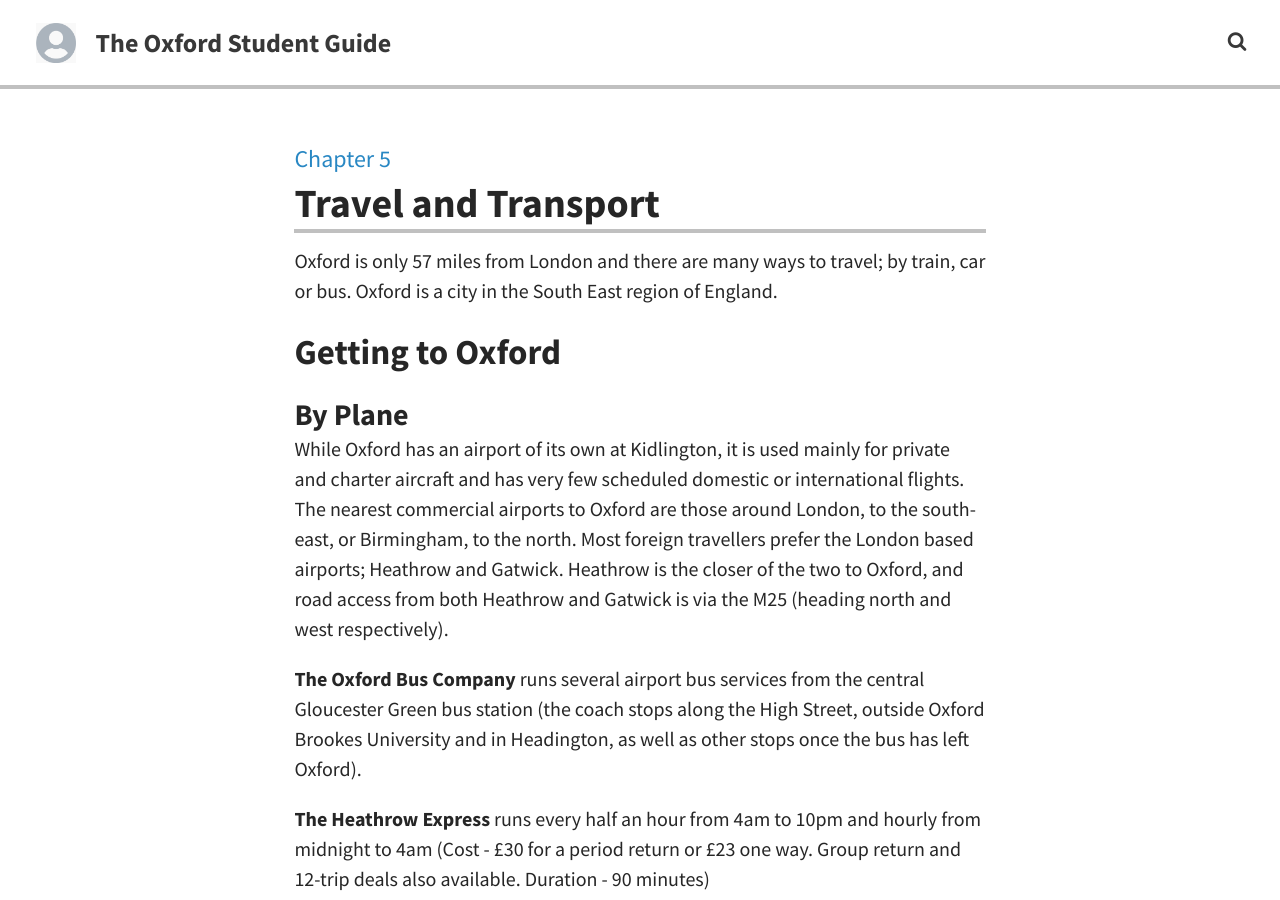
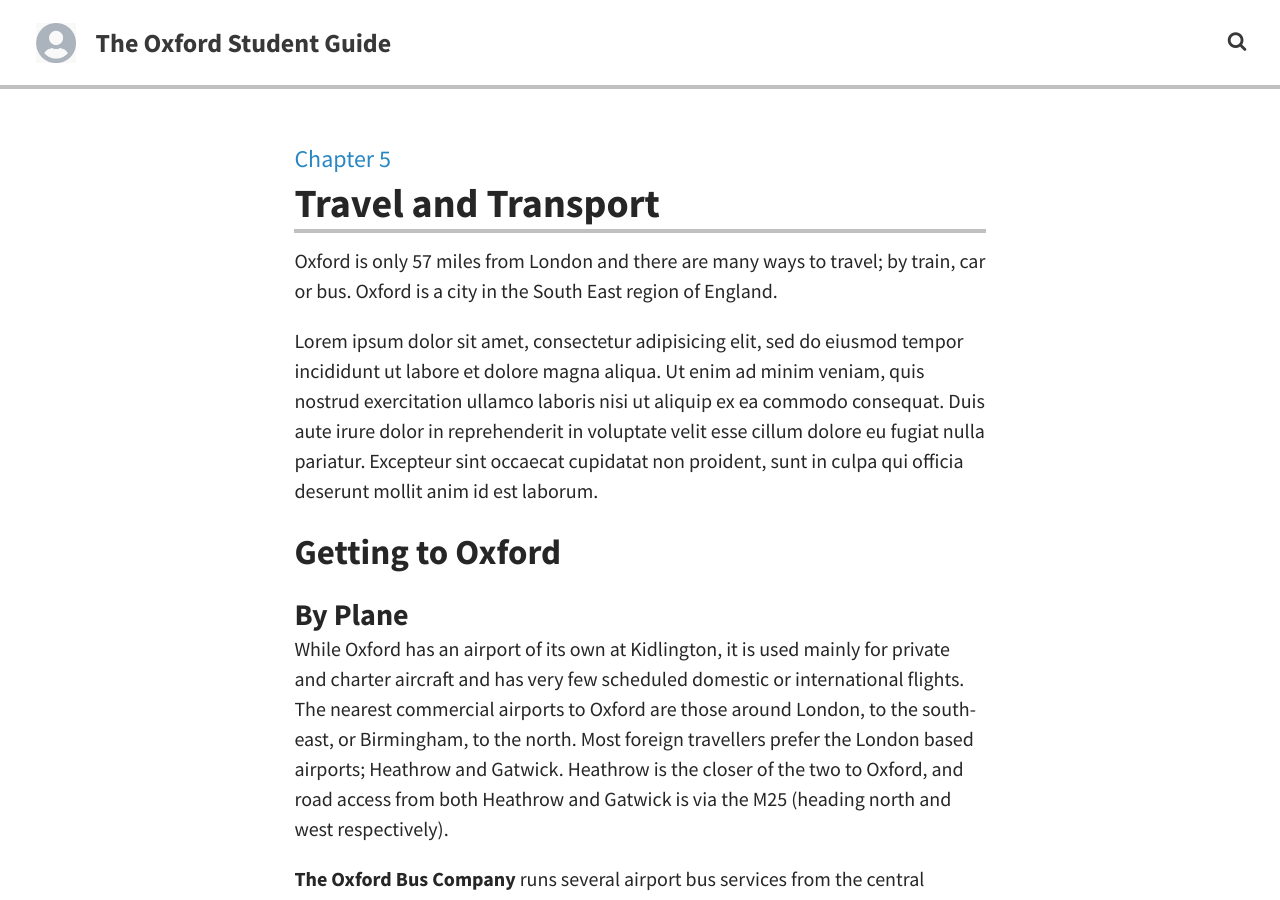
Before and after one commit to oxfordstudentguide/oxfordstudentguide.github.io, a Jekyll site: the page built from _chapters/chapter-5.md, in a window 1280 px wide and 900 px high. Built offline with Jekyll 4.4.1, drawn with Linux system fonts in a browser that asks for light colours.

Commit message:
chapter 5 issues

```diff
--- a/_chapters/chapter-5.md
+++ b/_chapters/chapter-5.md
@@ -2,6 +2,7 @@
 layout: chapter
 title: Travel and Transport
 header_feature_image:
+excerpt_separator: <!--more-->
 published: true
 chapter: 5
 ---
@@ -9,6 +10,10 @@ chapter: 5
 # Travel and Transport
 
 Oxford is only 57 miles from London and there are many ways to travel; by train, car or bus. Oxford is a city in the South East region of England.
+
+Lorem ipsum dolor sit amet, consectetur adipisicing elit, sed do eiusmod tempor incididunt ut labore et dolore magna aliqua. Ut enim ad minim veniam, quis nostrud exercitation ullamco laboris nisi ut aliquip ex ea commodo consequat. Duis aute irure dolor in reprehenderit in voluptate velit esse cillum dolore eu fugiat nulla pariatur. Excepteur sint occaecat cupidatat non proident, sunt in culpa qui officia deserunt mollit anim id est laborum.
+
+<!--more-->
 
 ## Getting to Oxford
 
```
